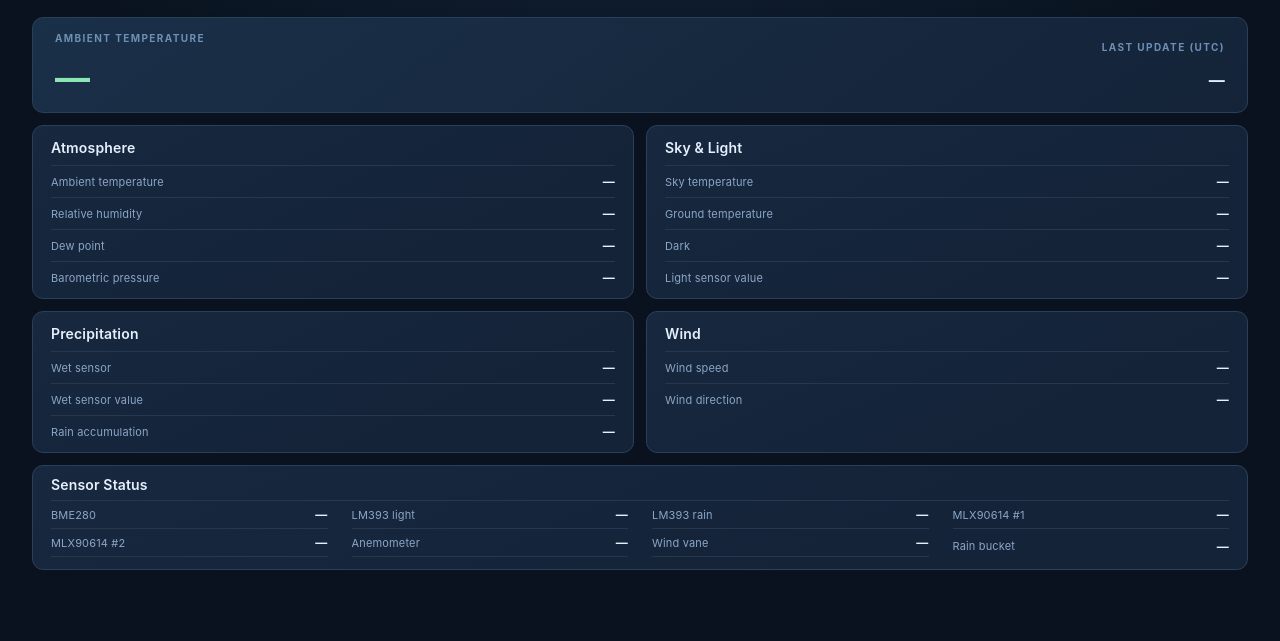
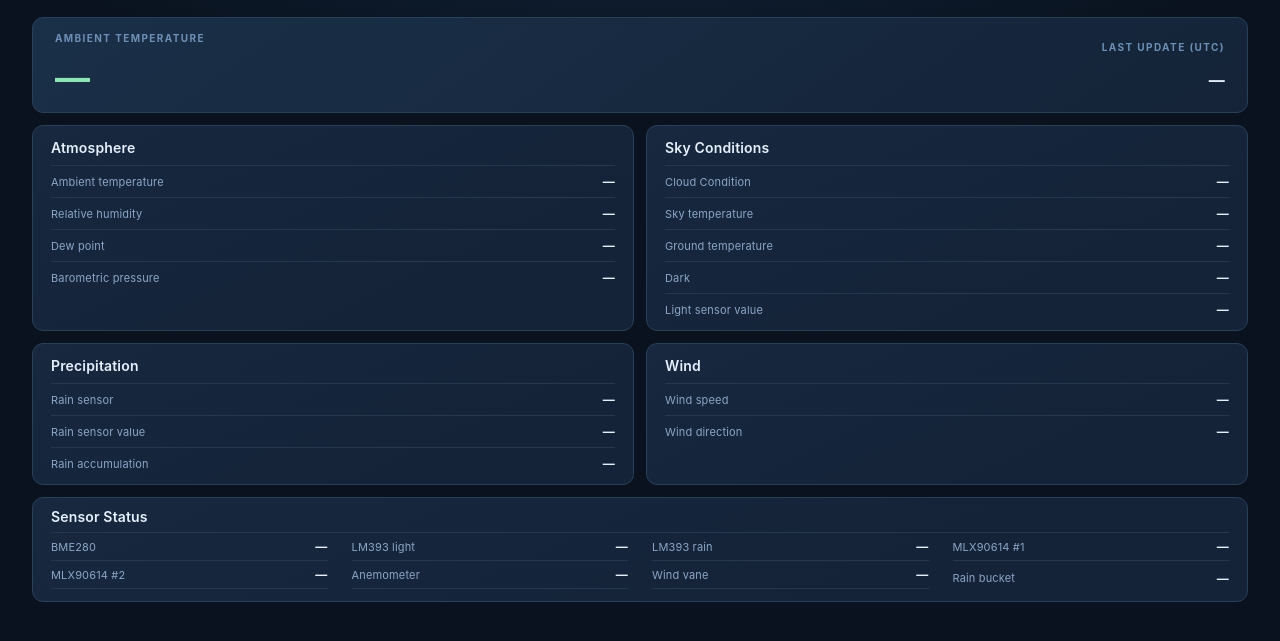
Before and after one commit to EorEquis/TSOLive, a FastAPI app: template templates/weather-details.html in a window 1280 px wide. Shown: the part 76-717 px from the top of the page. Run offline with FastAPI, Linux system fonts and the light colour scheme; the template is opened without the code that fills it, so the values that code supplies are empty.

Commit message:
Update weather labels and add cloud condition placeholder

```diff
--- a/templates/weather-details.html
+++ b/templates/weather-details.html
@@ -13,8 +13,9 @@
   </dl>
 </section>
 <section class="details-panel">
-  <h3>Sky & Light</h3>
+  <h3>Sky Conditions</h3>
   <dl class="details-values">
+    <div><dt>Cloud Condition</dt><dd id="weather-cloud-condition">—</dd></div>
     <div><dt>Sky temperature</dt><dd id="weather-sky-temperature">—</dd></div>
     <div><dt>Ground temperature</dt><dd id="weather-ground-temperature">—</dd></div>
     <div><dt>Dark</dt><dd id="weather-is-dark">—</dd></div>
@@ -24,8 +25,8 @@
 <section class="details-panel">
   <h3>Precipitation</h3>
   <dl class="details-values">
-    <div><dt>Wet sensor</dt><dd id="weather-is-wet">—</dd></div>
-    <div><dt>Wet sensor value</dt><dd id="weather-wet-value">—</dd></div>
+    <div><dt>Rain sensor</dt><dd id="weather-is-wet">—</dd></div>
+    <div><dt>Rain sensor value</dt><dd id="weather-wet-value">—</dd></div>
     <div><dt>Rain accumulation</dt><dd id="weather-rain-amount">—</dd></div>
   </dl>
 </section>
```
